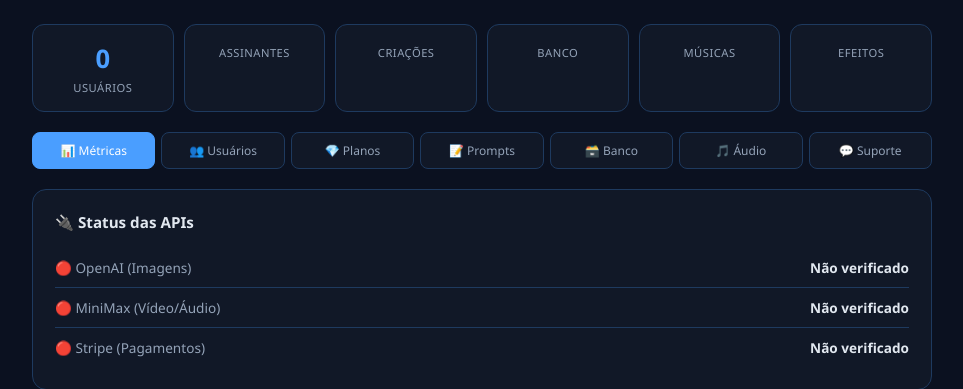
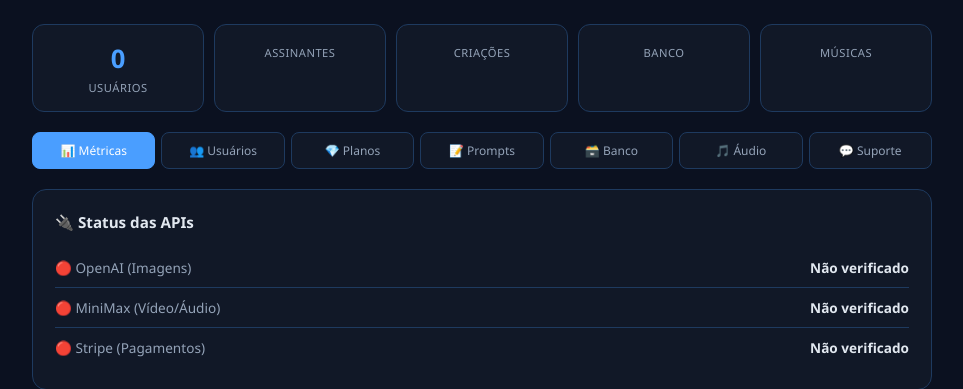
Before and after one commit to VagnerMafort/veo3-tool, a Flask app: template templates/admin.html in a window 1280 px wide. Shown: the part 50-439 px from the top of the page, without its empty margins (158-1121 px from the left). Run offline with Flask 3, Linux system fonts and the light colour scheme; the template is opened without the code that fills it, so the values that code supplies are empty; some libraries are stand-ins or nearby versions.

Commit message:
fix: ocultar efeitos sonoros do dashboard, planos e admin

```diff
--- a/templates/admin.html
+++ b/templates/admin.html
@@ -70,13 +70,12 @@ textarea{resize:vertical;min-height:150px;font-family:monospace;font-size:.8rem}
     </div>
   </div>
 
-  <div class="stats" style="grid-template-columns:repeat(6,1fr)">
+  <div class="stats" style="grid-template-columns:repeat(5,1fr)">
     <div class="stat-box"><div class="stat-num">{{ users|length }}</div><div class="stat-label">Usuários</div></div>
     <div class="stat-box"><div class="stat-num">{{ users_com_plano }}</div><div class="stat-label">Assinantes</div></div>
     <div class="stat-box"><div class="stat-num">{{ total_criacoes }}</div><div class="stat-label">Criações</div></div>
     <div class="stat-box"><div class="stat-num">{{ total_imgs + total_videos }}</div><div class="stat-label">Banco</div></div>
     <div class="stat-box"><div class="stat-num">{{ total_musicas }}</div><div class="stat-label">Músicas</div></div>
-    <div class="stat-box"><div class="stat-num">{{ total_efeitos }}</div><div class="stat-label">Efeitos</div></div>
   </div>
 
   <div class="tabs">
@@ -260,10 +259,10 @@ textarea{resize:vertical;min-height:150px;font-family:monospace;font-size:.8rem}
       </div>
       <div style="font-size:.75rem;color:var(--text3);padding:4px 0 10px">Acesso a imagens e vídeos reutilizáveis no storyboard. Economiza créditos de geração.</div>
       <div class="metric-row">
-        <span class="metric-label">🎵 Banco de Músicas e Efeitos — R$4,99/mês</span>
+        <span class="metric-label">🎵 Banco de Músicas — R$4,99/mês</span>
         <span class="metric-value">{{ users|selectattr('audio_ativo')|list|length }} assinantes</span>
       </div>
-      <div style="font-size:.75rem;color:var(--text3);padding:4px 0 0">Músicas instrumentais, efeitos sonoros e efeitos automáticos com IA nos vídeos.</div>
+      <div style="font-size:.75rem;color:var(--text3);padding:4px 0 0">Músicas instrumentais para os vídeos.</div>
     </div>
 
     <div class="card">
```
Also changed, not shown: templates/dashboard.html (+7 -16 lines).
